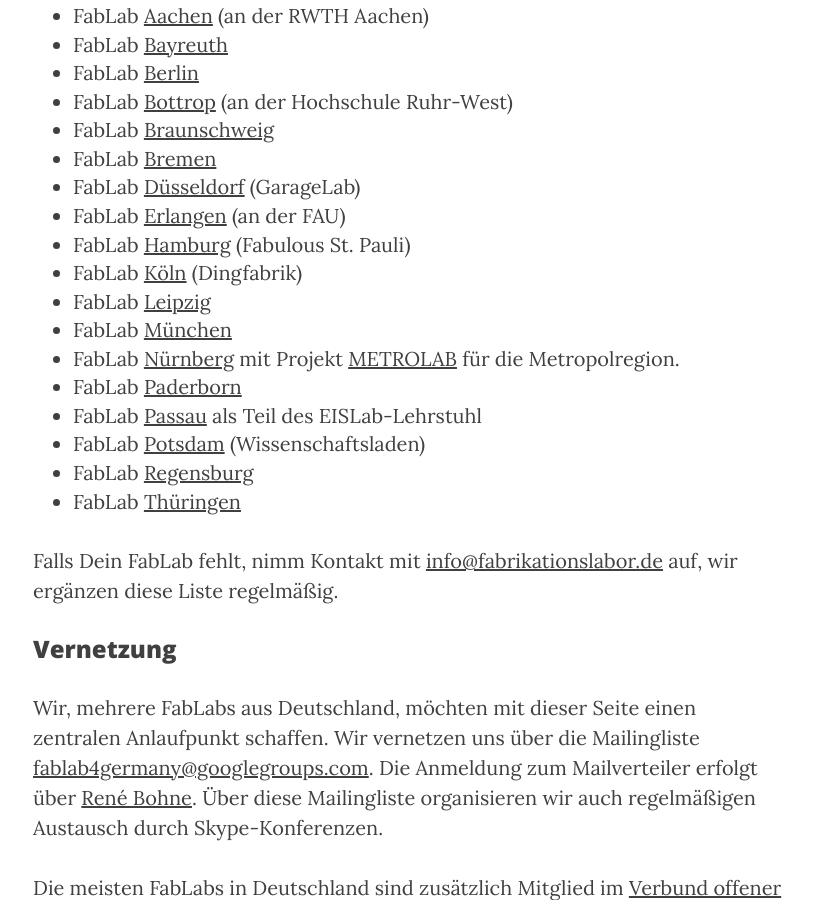
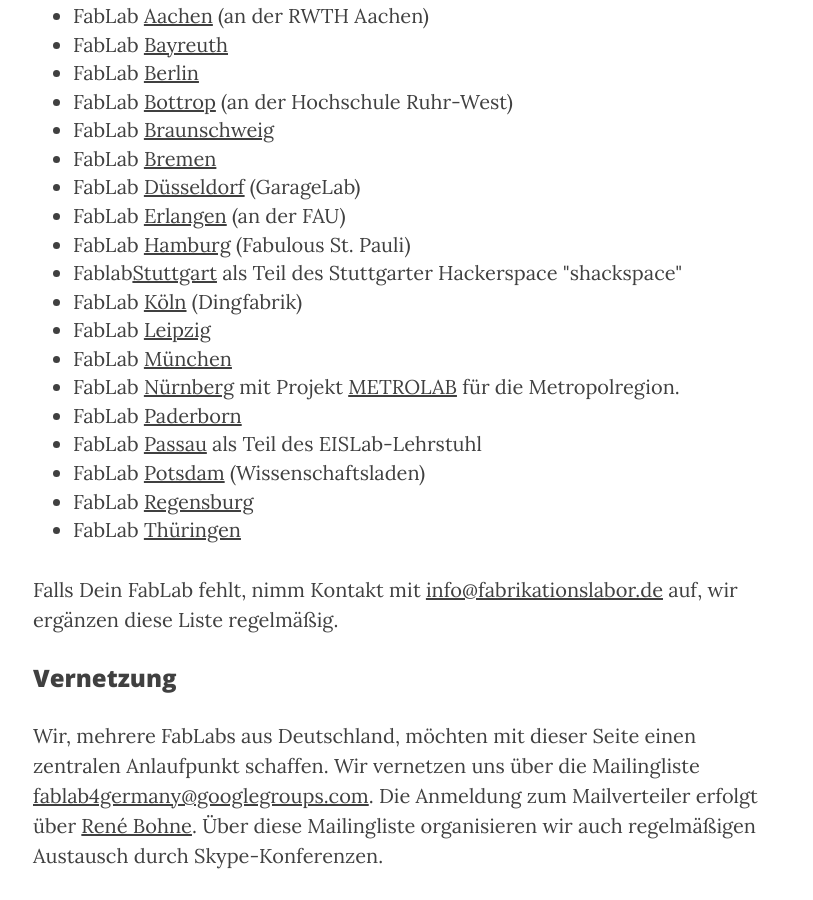
Before and after one commit to fabrikationslabor/fabrikationslabor.github.io, a Jekyll site: the page built from fablabs-in-deutschland.html, in a window 1280 px wide and 900 px high, scrolled down 978 px. Shown: the whole window, without its empty margins (232-1045 px from the left). Built offline with Jekyll 4.4.1, drawn with Linux system fonts in a browser that asks for light colours; nearby versions of some CDN libraries.

Commit message:
+ Added Fablab Stuttgart

```diff
--- a/fablabs-in-deutschland.html
+++ b/fablabs-in-deutschland.html
@@ -25,6 +25,7 @@
   <li>FabLab <a href="http://fablab-hamburg.org" target="_blank">Hamburg</a> (Fabulous St. Pauli)</li>
   <!-- Karlsruhe -->
   <!-- Kamp-Lintford http://zdi-fablab.org/ scheinbar verschwunden -->
+  <li>Fablab<a href="http://shackspace.de" target="_blank">Stuttgart</a> als Teil des Stuttgarter Hackerspace "shackspace"</li>
   <li>FabLab <a href="http://dingfabrik.de" target="_blank">Köln</a> (Dingfabrik)</li>
   <!-- lübeck -->
   <li>FabLab <a href="http://fablab-leipzig.de" target="_blank">Leipzig</a></li>
```
